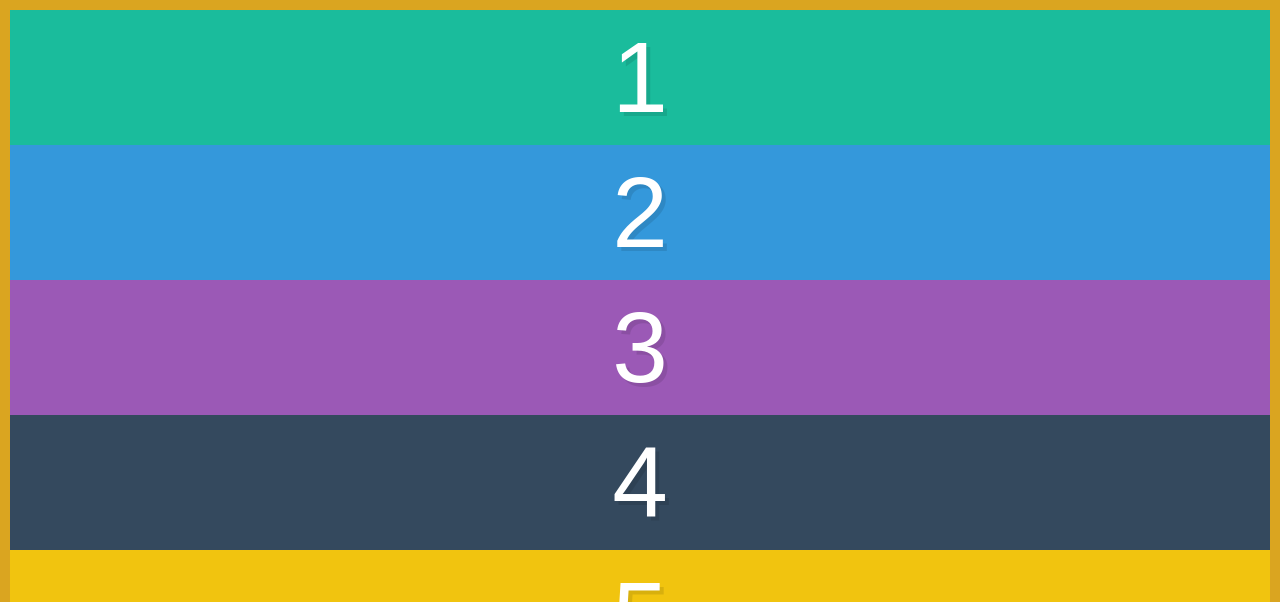
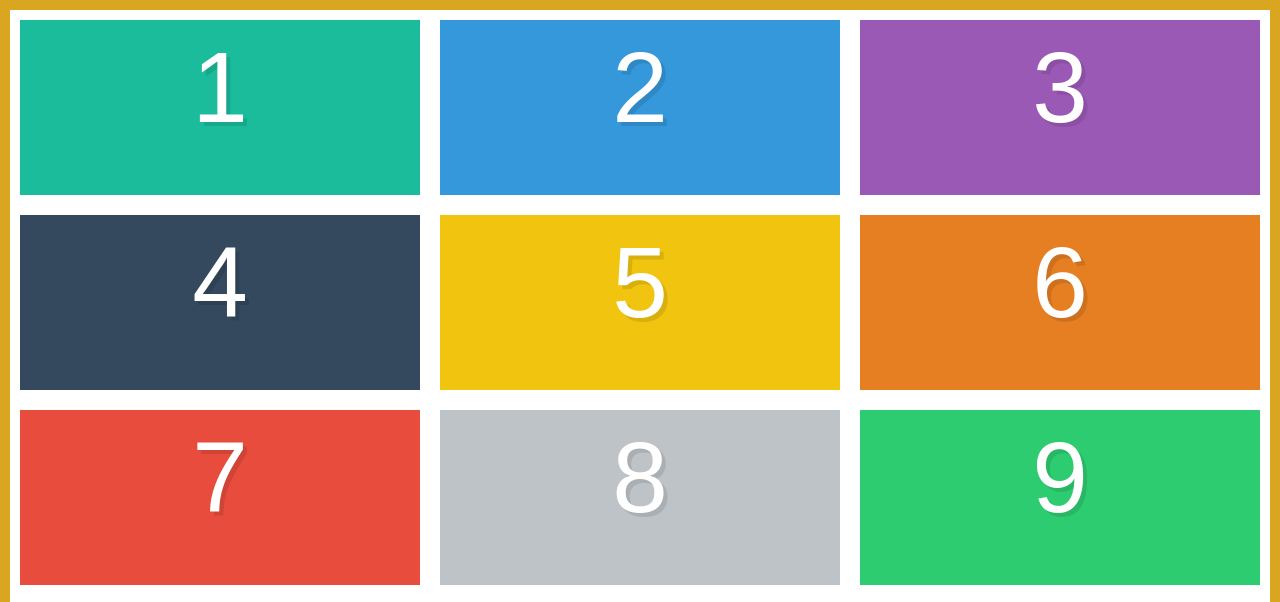
Before and after one commit to ermyas7/css-flexbox, a plain HTML site: page alignment-and-centering/index.html in a window 1280 px wide. Shown: the top 602 px of the page. Drawn offline with Linux system fonts and the light colour scheme.

Commit message:
flex wrap

```diff
--- a/alignment-and-centering/style.css
+++ b/alignment-and-centering/style.css
@@ -33,5 +33,9 @@ input[type=reset],input[type=submit]{-webkit-appearance:button;cursor:pointer;}b
   display: flex;
   border: 10px solid goldenrod;
   min-height: 100vh;
-  flex-direction: column;
+  flex-wrap: wrap;
 }
+.box{
+  width: calc(33.3333333333% - 20px);
+  margin: 10px;
+}
```
